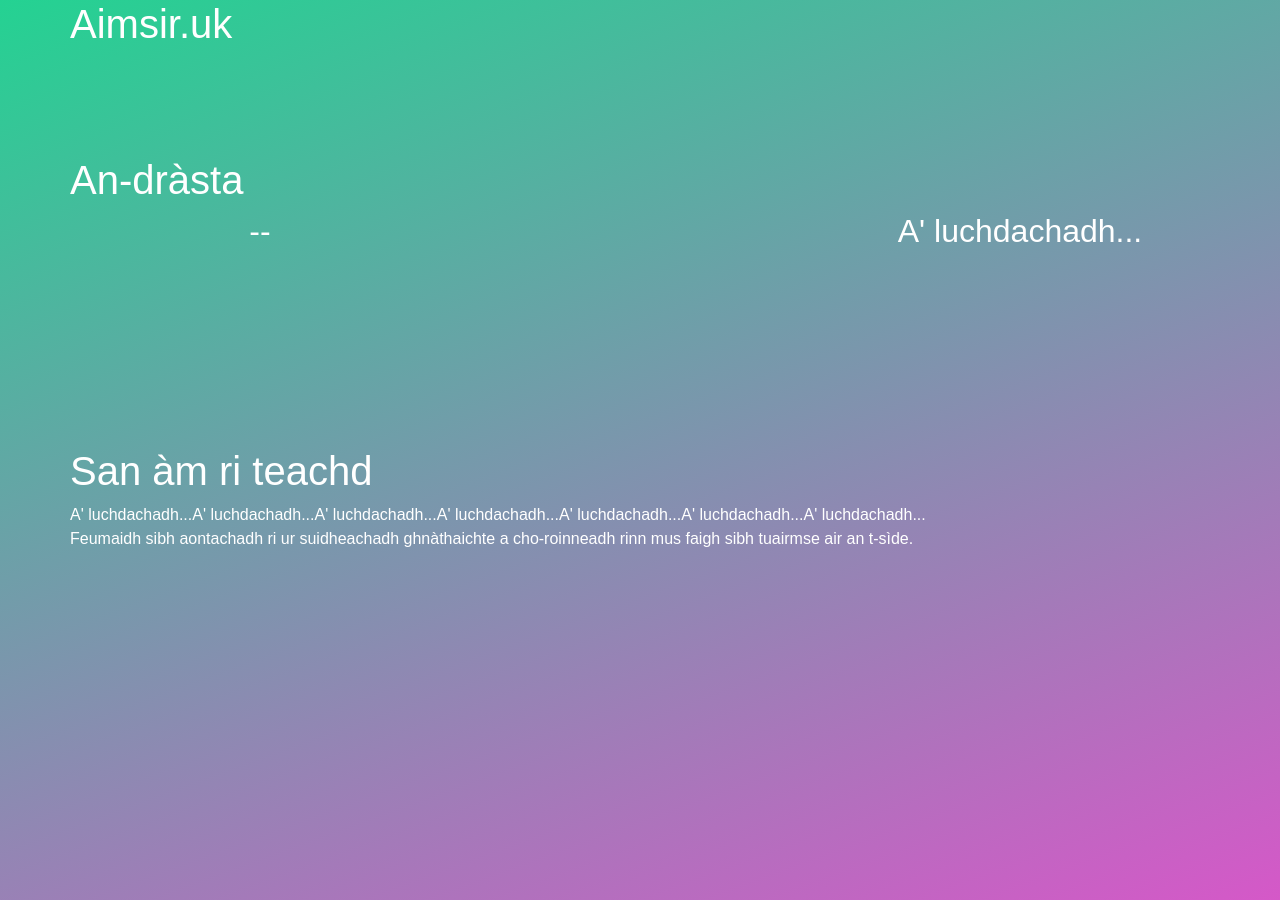
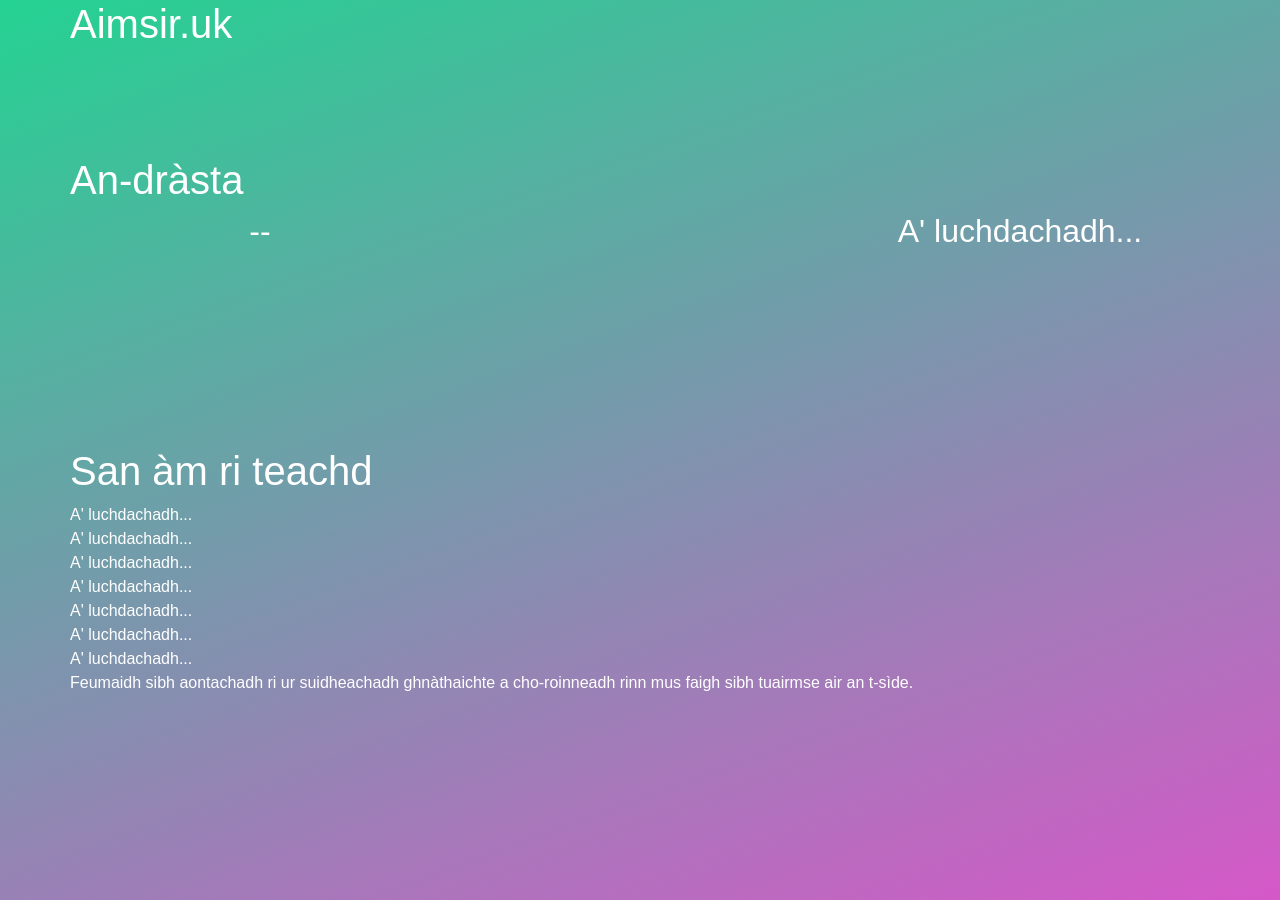
Before and after one commit to angeidheal/aimsir, a Jekyll site: the page built from index.html, in a window 1280 px wide. Built offline with Jekyll 4.4.1, drawn with Linux system fonts in a browser that asks for light colours; nearby versions of some CDN libraries; a script that is not in the unit is left out.

Commit message:
Update index.html

```diff
--- a/index.html
+++ b/index.html
@@ -29,15 +29,14 @@ title: Dachaigh
     <h1>San àm ri teachd</h1>
   </div>
 
-  <div class="row">
-    <div class="daily-summary-1">A' luchdachadh...</div>
-    <div class="daily-summary-2">A' luchdachadh...</div>
-    <div class="daily-summary-3">A' luchdachadh...</div>
-    <div class="daily-summary-4">A' luchdachadh...</div>
-    <div class="daily-summary-5">A' luchdachadh...</div>
-    <div class="daily-summary-6">A' luchdachadh...</div>
-    <div class="daily-summary-7">A' luchdachadh...</div>
-  </div>
+    <div class="row daily-summary-1">A' luchdachadh...</div>
+    <div class="row daily-summary-2">A' luchdachadh...</div>
+    <div class="row daily-summary-3">A' luchdachadh...</div>
+    <div class="row daily-summary-4">A' luchdachadh...</div>
+    <div class="row daily-summary-5">A' luchdachadh...</div>
+    <div class="row daily-summary-6">A' luchdachadh...</div>
+    <div class="row daily-summary-7">A' luchdachadh...</div>
+
 
   <div class="row">
     <p>Feumaidh sibh aontachadh ri ur suidheachadh ghnàthaichte a cho-roinneadh rinn mus faigh sibh tuairmse air an t-sìde.</p>
```
